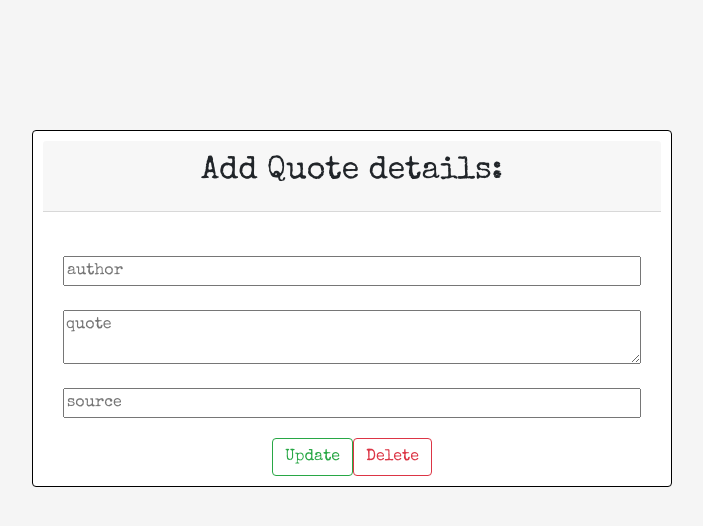
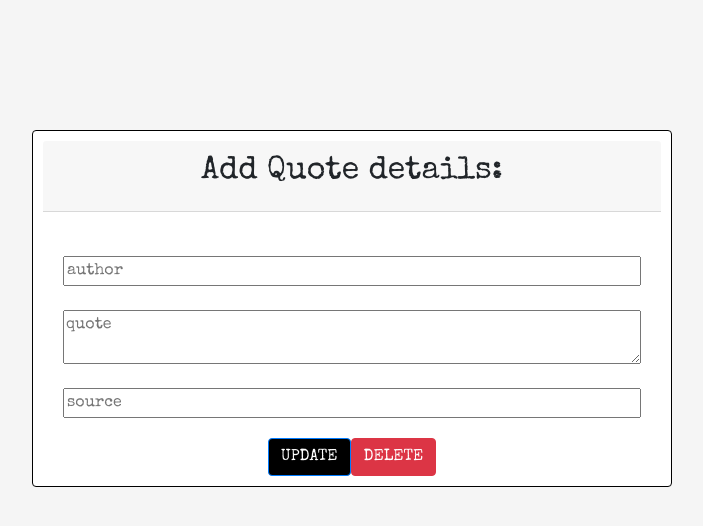
Before and after one commit to VBTX/favorite-quotes-client, a React (Create React App) app: page /my-quotes/1/edit in a window 1280 px wide. Shown: the top 526 px of the page, without its empty margins (288-991 px from the left). Built offline with nearby package versions, Linux system fonts and the light colour scheme; no server answers; a web font is replaced by a local one.

Commit message:
remove unnecessary styling and fix search display

```diff
--- a/src/components/quotes/EditQuoteForm.js
+++ b/src/components/quotes/EditQuoteForm.js
@@ -1,48 +1,51 @@
 import React, { Component } from 'react';
-import { setFormDataForEdit } from "../../actions/quoteForm"
-import { updateQuote } from "../../actions/myQuotes"
-import { connect } from "react-redux"
-import QuoteForm from "./QuoteForm"
-import { resetQuoteForm } from "../../actions/quoteForm"
-
-
-
+import { setFormDataForEdit } from '../../actions/quoteForm';
+import { updateQuote } from '../../actions/myQuotes';
+import { connect } from 'react-redux';
+import QuoteForm from './QuoteForm';
+import { resetQuoteForm } from '../../actions/quoteForm';
 
 class EditQuoteForm extends Component {
-
-
- componentDidMount(){
- 	this.props.quote && this.props.setFormDataForEdit(this.props.quote)
- }
-
- componentDidUpdate(prevProps){
- 	this.props.quote && !prevProps.quote && this.props.setFormDataForEdit(this.props.quote)
-
- }
-
- componentWillUnmount(){
- 		this.props.resetQuoteForm()
- }
- handleSubmit = (event, formData, userId) => {
- 		const { updateQuote, quote, history } = this.props
-		event.preventDefault()
-		updateQuote({
-            ...formData,
-            quoteId: quote.id,
-            userId
-        }, history)
+	componentDidMount() {
+		this.props.quote && this.props.setFormDataForEdit(this.props.quote);
 	}
 
-	render() {
+	componentDidUpdate(prevProps) {
+		this.props.quote &&
+			!prevProps.quote &&
+			this.props.setFormDataForEdit(this.props.quote);
+	}
 
-	return <>
-			<QuoteForm editMode history={this.history} handleSubmit={this.handleSubmit}/>
-			</>
-}
+	componentWillUnmount() {
+		this.props.resetQuoteForm();
+	}
+	handleSubmit = (event, formData, userId) => {
+		const { updateQuote, quote, history } = this.props;
+		event.preventDefault();
+		updateQuote(
+			{
+				...formData,
+				quoteId: quote.id,
+				userId
+			},
+			history
+		);
 	};
 
+	render() {
+		return (
+			<>
+				<QuoteForm
+					editMode
+					history={this.history}
+					handleSubmit={this.handleSubmit}
+				/>
+			</>
+		);
+	}
+}
 
-export default connect(null, { updateQuote, setFormDataForEdit, resetQuoteForm})(EditQuoteForm);
-
-		// const { history, deleteQuote, quote } = this.props
-		// const quoteId = quote ? quote.id : null
+export default connect(
+	null,
+	{ updateQuote, setFormDataForEdit, resetQuoteForm }
+)(EditQuoteForm);
--- a/src/components/quotes/QuoteForm.js
+++ b/src/components/quotes/QuoteForm.js
@@ -77,20 +77,23 @@ const QuoteForm = ({
 				</Card.Body>
 				{editMode ? (
 					<>
-						<Button type='submit' variant='outline-success'>
-							Update
+						<Button type='submit' style={{ background: 'black' }}>
+							UPDATE
 						</Button>
 						<Button
-							variant='outline-danger'
+							variant='danger'
 							onClick={() => deleteQuote(quoteId, history)}
 						>
 							{' '}
-							Delete{' '}
+							DELETE{' '}
 						</Button>
 					</>
 				) : (
-					<Button type='submit' variant='outline-success'>
-						Add
+					<Button
+						type='submit'
+						style={{ background: 'black', borderColor: 'black' }}
+					>
+						ADD
 					</Button>
 				)}
 			</form>
--- a/src/components/search/SearchQuotes.js
+++ b/src/components/search/SearchQuotes.js
@@ -37,7 +37,7 @@ class SearchQuotes extends Component {
 
 	render() {
 		return (
-			<div className='container'>
+			<>
 				<Form onSubmit={this.handleSubmit}>
 					<Form.Group>
 						<Form.Control
@@ -60,7 +60,7 @@ class SearchQuotes extends Component {
 						<h2>No quote matched your search</h2>
 					)}
 				</div>
-			</div>
+			</>
 		);
 	}
 }
```
Also changed, not shown: src/components/pages/TestC.js (deleted, +0 -24 lines).
